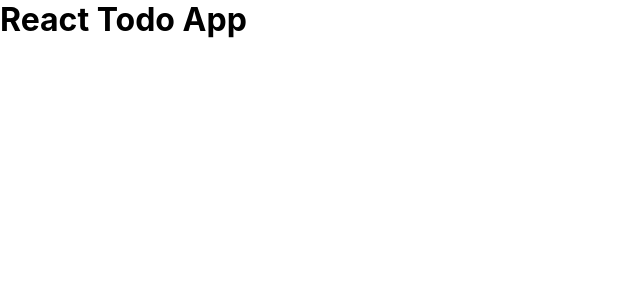
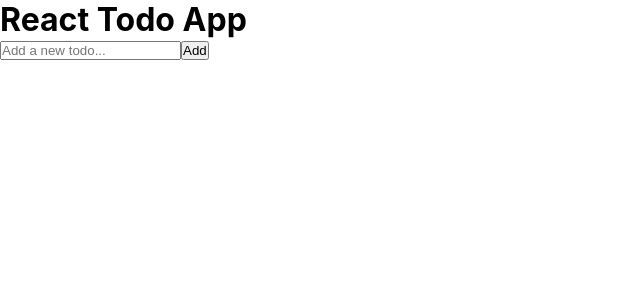
Before and after one commit to zstem001hz-droid/react-todo-app, a React (Vite) app: page / in a window 1280 px wide. Shown: the top 300 px of the page, without its empty margins (0-640 px from the left). Built offline with nearby package versions, Linux system fonts and the light colour scheme.

Commit message:
feat: add TodoInput component with controlled input and form submission

```diff
--- a/src/App.tsx
+++ b/src/App.tsx
@@ -1,11 +1,19 @@
-import "./App.css";
+import './App.css'
+import TodoInput from './components/TodoInput'
 
 function App() {
+
+  // Handles new todo submission — delegates to ToDoContext
+  function handleAdd(text: string) {
+    console.log('Todo added:', text)
+  }
+
   return (
     <div>
       <h1>React Todo App</h1>
+      <TodoInput onAdd={handleAdd} />
     </div>
-  );
+  )
 }
 
-export default App;
+export default App
--- a/src/components/TodoInput.tsx
+++ b/src/components/TodoInput.tsx
@@ -0,0 +1,32 @@
+import { useState } from 'react'
+
+// Controlled input component for adding new todo items.
+// Calls onAdd callback with trimmed text and clears the input on submission.
+function TodoInput({ onAdd }: { onAdd: (text: string) => void }) {
+
+  // Tracks the current input field value
+  const [text, setText] = useState('')
+
+  // Prevents empty submissions and clears input after adding
+  function handleSubmit(e: React.FormEvent) {
+    e.preventDefault()
+    if (text.trim() === '') return
+    onAdd(text.trim())
+    setText('')
+  }
+
+  return (
+    <form onSubmit={handleSubmit}>
+      {/* Controlled input bound to text state */}
+      <input
+        type="text"
+        value={text}
+        onChange={e => setText(e.target.value)}
+        placeholder="Add a new todo..."
+      />
+      <button type="submit">Add</button>
+    </form>
+  )
+}
+
+export default TodoInput
```
